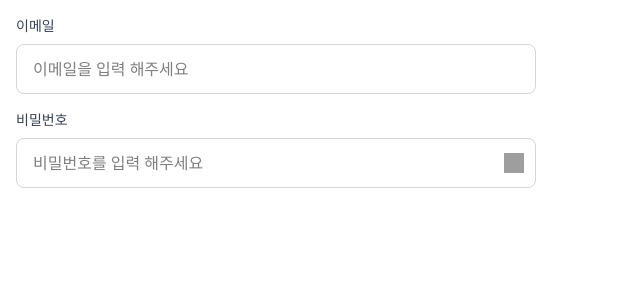
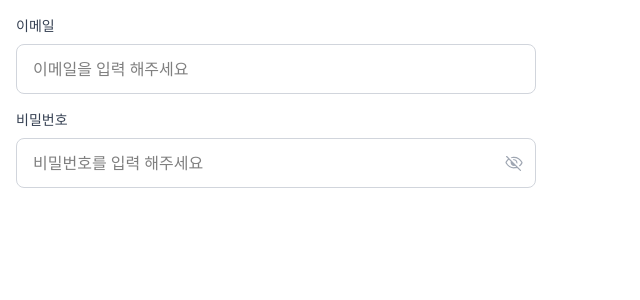
Before and after one commit to FE-3-2team/team2taskify, a Next.js app: page /inputTest in a window 1280 px wide. Shown: the top 300 px of the page, without its empty margins (0-640 px from the left). Built offline with nearby package versions, Linux system fonts and the light colour scheme; grey boxes are pictures that could not be loaded.

Commit message:
[Style] 인풋 예외처리, 아이콘 추가

```diff
--- a/src/components/common/Input/EmailInput.tsx
+++ b/src/components/common/Input/EmailInput.tsx
@@ -26,7 +26,7 @@ const EmailInput: React.FC = () => {
     const hangulRegex = /[가-힣]/;
 
     if (value && hangulRegex.test(value)) {
-      setError("영문 이메일만 입력 가능합니다");
+      setError("이메일 형식으로 입력해주세요");
     } else if (value && !emailRegex.test(value)) {
       setError("이메일 형식으로 입력해주세요");
     } else {
@@ -49,6 +49,7 @@ const EmailInput: React.FC = () => {
         value={email}
         onChange={handleChange}
         style={emailInputStyle}
+        maxLength={25}
         className={`border rounded focus:outline-none ${
           error ? "border-red-500" : "border-gray-300"
         }`}
--- a/src/components/common/Input/PasswordInput.tsx
+++ b/src/components/common/Input/PasswordInput.tsx
@@ -1,6 +1,9 @@
 import { useState } from "react";
+import Image from "next/image";
+import EyeCloseIcon from "../../../assets/icons/EyeVisibility_off.svg";
+import EyeOpenIcon from "../../../assets/icons/EyeVisibility_on.svg";
 
-const passwordInputStyle: React.CSSProperties = {
+const commonInputStyle: React.CSSProperties = {
   width: "520px",
   height: "50px",
   borderRadius: "8px",
@@ -13,23 +16,20 @@ const passwordInputStyle: React.CSSProperties = {
 };
 
 const PasswordInput: React.FC = () => {
-  const [password, setPassword] = useState<string>("");
-  const [error, setError] = useState<string>("");
-  const [showPassword, setShowPassword] = useState<boolean>(false);
+  const [password, setPassword] = useState("");
+  const [error, setError] = useState("");
+  const [showPassword, setShowPassword] = useState(false);
 
   const handleChange = (e: React.ChangeEvent<HTMLInputElement>) => {
     const value = e.target.value;
-    // 허용된 문자: 영어 대소문자와 숫자
-    const allowedPattern = /^[A-Za-z0-9]*$/;
-    if (!allowedPattern.test(value)) {
-      // 허용되지 않는 문자가 있다면 에러 메시지 출력 (하지만 텍스트는 그대로 유지)
-      setError("숫자와 영어 대소문자만 입력 가능합니다");
-    } else if (value && value.length < 8) {
-      setError("8자 이상 입력해주세요");
+    setPassword(value);
+
+    // 값이 존재하면 길이가 8 미만일 때만 에러 메시지 출력.
+    if (value && value.length < 8) {
+      setError("8 ~ 15자만 입력 가능합니다");
     } else {
       setError("");
     }
-    setPassword(value);
   };
 
   const toggleShowPassword = () => {
@@ -51,18 +51,22 @@ const PasswordInput: React.FC = () => {
           placeholder="비밀번호를 입력 해주세요"
           value={password}
           onChange={handleChange}
-          style={passwordInputStyle}
-          className={`w-full border rounded focus:outline-none ${error ? "border-red-500" : "border-gray-300"}`}
+          style={commonInputStyle}
+          maxLength={15}
+          className={`w-full border rounded focus:outline-none pr-10 ${
+            error ? "border-red-500" : "border-gray-300"
+          }`}
         />
         <button
           type="button"
           onClick={toggleShowPassword}
-          className="absolute inset-y-0 right-0 flex items-center pr-3 text-gray-500"
+          className="absolute inset-y-0 right-0 flex items-center pr-3 text-gray-500 cursor-pointer hover:opacity-80 focus:outline-none"
         >
-          <img
-            src={showPassword ? "/icons/EyeOpen.svg" : "/icons/EyeClose.svg"}
+          <Image
+            src={showPassword ? EyeOpenIcon : EyeCloseIcon}
             alt={showPassword ? "비밀번호 숨기기" : "비밀번호 보기"}
-            className="w-5 h-5"
+            width={20}
+            height={20}
           />
         </button>
       </div>
```
Also changed, not shown: src/assets/icons/EyeVisibility_off.svg (added), src/assets/icons/EyeVisibility_on.svg (added).
